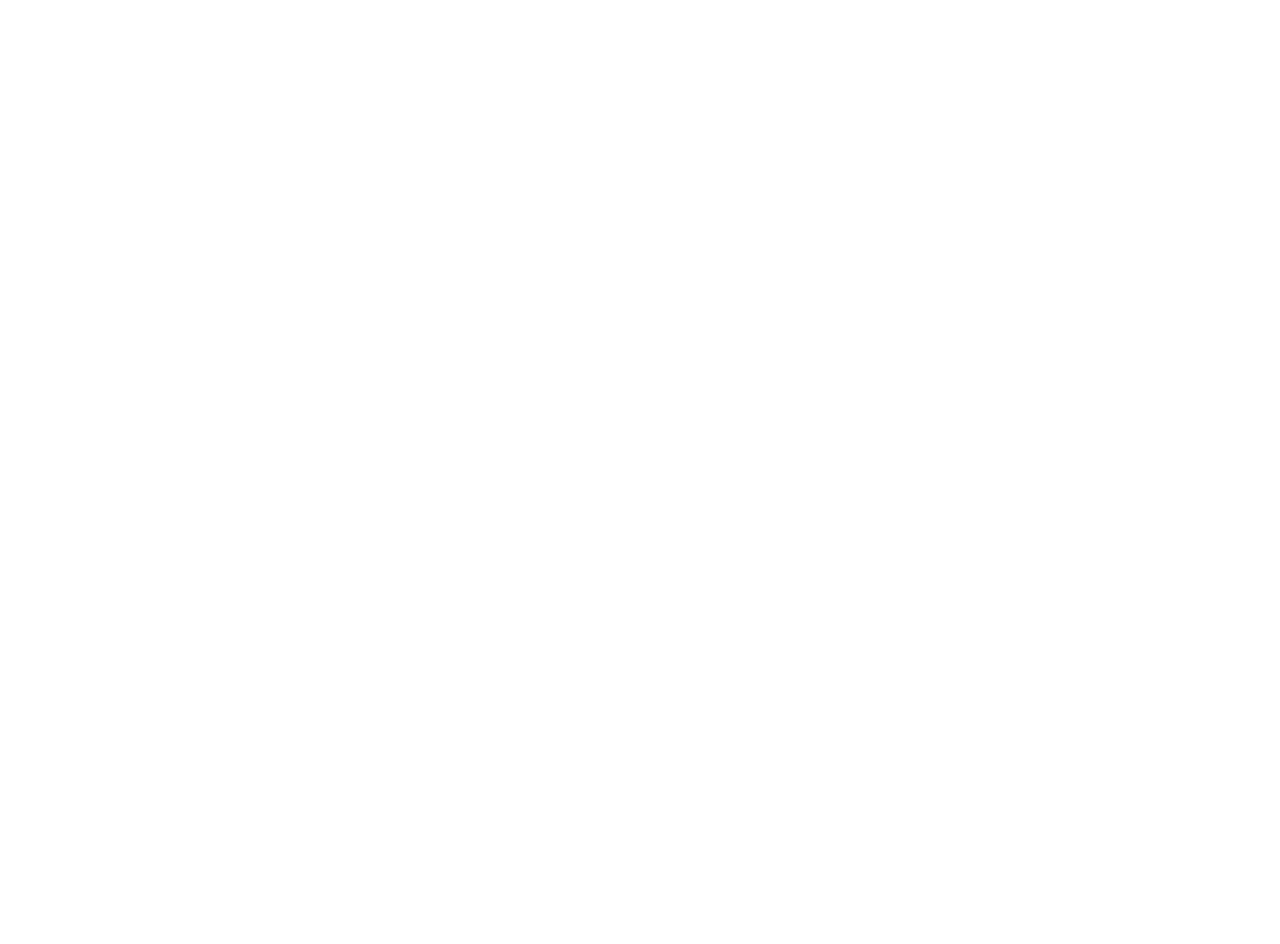
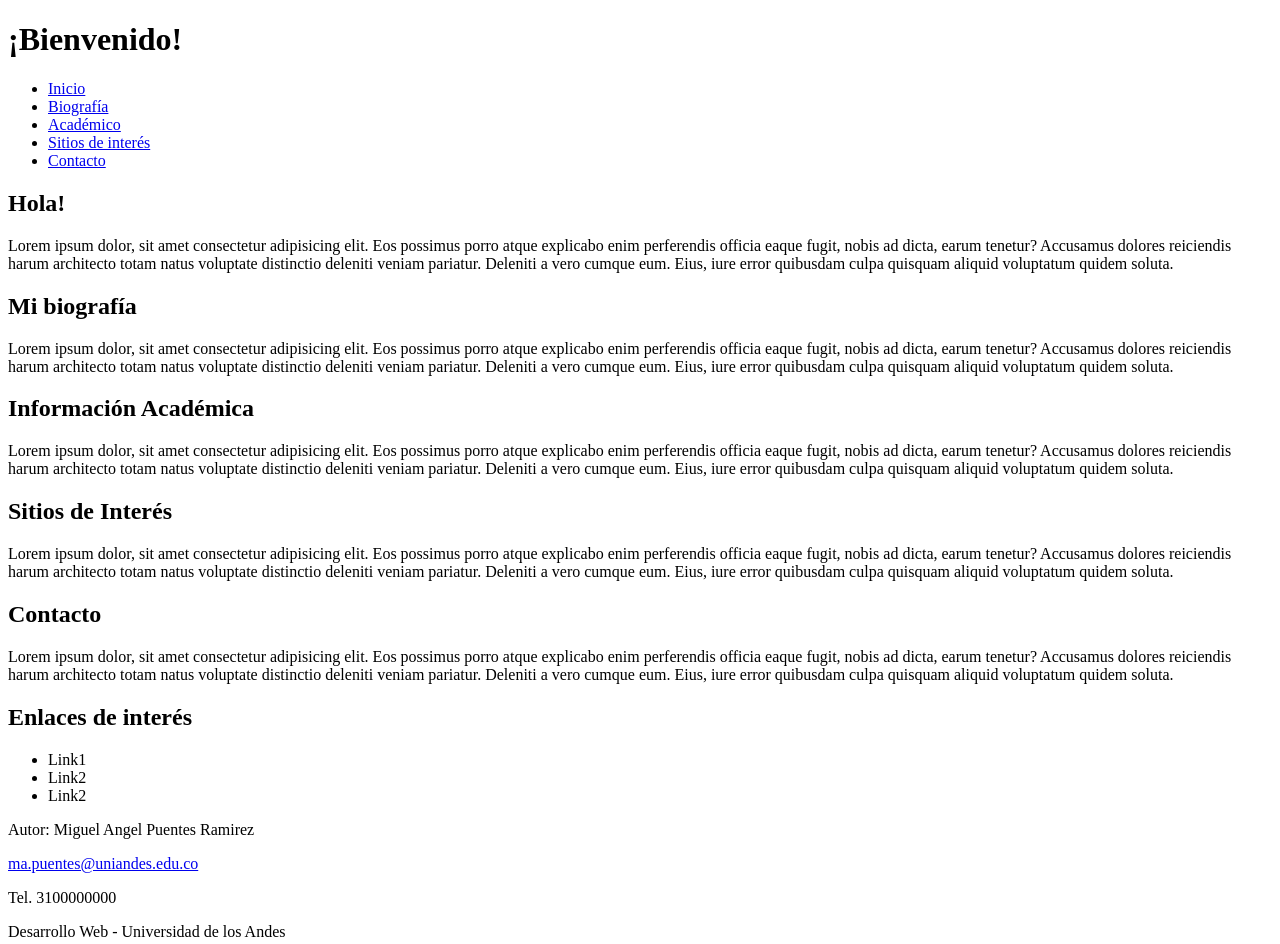
Before and after one commit to seniormike/ejercicio1html, a plain HTML site: page index.html in a window 1280 px wide. Before the commit the page ends 800 px from the top, so only its background shows below. Drawn offline with Linux system fonts and the light colour scheme.

Commit message:
Index updating

```diff
--- a/index.html
+++ b/index.html
@@ -3,9 +3,67 @@
 <head>
     <meta charset="UTF-8">
     <meta name="viewport" content="width=device-width, initial-scale=1.0">
-    <title>Document</title>
+    <title>Ejercicio 1 HTML - Miguel Puentes</title>
 </head>
 <body>
-
+    <header>
+        <h1>¡Bienvenido!</h1>
+        <imq src="images/profilePicture.jpg"></imq>
+    </header>
+    <nav>
+        <ul>
+            <li><a href="#Inicio_Bienvenida">Inicio</a></li>
+            <li><a href="#Biografia">Biografía</a></li>
+            <li><a href="#Academico">Académico</a></li>
+            <li><a href="#Interes">Sitios de interés</a></li>
+            <li><a href="#Contacto">Contacto</a></li>
+        </ul>
+    </nav>
+    <main>
+        <section id="Inicio_Bienvenida">
+            <h2>Hola!</h2>
+            <p>
+                Lorem ipsum dolor, sit amet consectetur adipisicing elit. Eos possimus porro atque explicabo enim perferendis officia eaque fugit, nobis ad dicta, earum tenetur? Accusamus dolores reiciendis harum architecto totam natus voluptate distinctio deleniti veniam pariatur. Deleniti a vero cumque eum. Eius, iure error quibusdam culpa quisquam aliquid voluptatum quidem soluta.
+            </p>
+        </section>
+        <section id="Biografia">
+            <h2>Mi biografía</h2>
+            <p>
+                Lorem ipsum dolor, sit amet consectetur adipisicing elit. Eos possimus porro atque explicabo enim perferendis officia eaque fugit, nobis ad dicta, earum tenetur? Accusamus dolores reiciendis harum architecto totam natus voluptate distinctio deleniti veniam pariatur. Deleniti a vero cumque eum. Eius, iure error quibusdam culpa quisquam aliquid voluptatum quidem soluta.
+            </p>
+        </section>
+        <section id="Academico">
+            <h2>Información Académica</h2>
+            <p>
+                Lorem ipsum dolor, sit amet consectetur adipisicing elit. Eos possimus porro atque explicabo enim perferendis officia eaque fugit, nobis ad dicta, earum tenetur? Accusamus dolores reiciendis harum architecto totam natus voluptate distinctio deleniti veniam pariatur. Deleniti a vero cumque eum. Eius, iure error quibusdam culpa quisquam aliquid voluptatum quidem soluta.
+            </p>
+        </section>
+        <section id="Sitios_Interes">
+            <h2>Sitios de Interés</h2>
+            <p>
+                Lorem ipsum dolor, sit amet consectetur adipisicing elit. Eos possimus porro atque explicabo enim perferendis officia eaque fugit, nobis ad dicta, earum tenetur? Accusamus dolores reiciendis harum architecto totam natus voluptate distinctio deleniti veniam pariatur. Deleniti a vero cumque eum. Eius, iure error quibusdam culpa quisquam aliquid voluptatum quidem soluta.
+            </p>
+        </section>
+        <section id="Contacto">
+            <h2>Contacto</h2>
+            <p>
+                Lorem ipsum dolor, sit amet consectetur adipisicing elit. Eos possimus porro atque explicabo enim perferendis officia eaque fugit, nobis ad dicta, earum tenetur? Accusamus dolores reiciendis harum architecto totam natus voluptate distinctio deleniti veniam pariatur. Deleniti a vero cumque eum. Eius, iure error quibusdam culpa quisquam aliquid voluptatum quidem soluta.
+            </p>
+        </section>
+    </main>
 </body>
+<aside>
+    <h2>Enlaces de interés</h2>
+    <ul>
+        <li>Link1</li>
+        <li>Link2</li>
+        <li>Link2</li>
+    </ul>
+</aside>
+<footer>
+    <p>Autor: Miguel Angel Puentes Ramirez</p>
+    <p><a href="mailto:ma.puentes@uniandes.edu.co">ma.puentes@uniandes.edu.co</a></p>
+    <p>Tel. 3100000000</p>
+    <p>Desarrollo Web - Universidad de los Andes</p>
+  </footer>
 </html>
```
